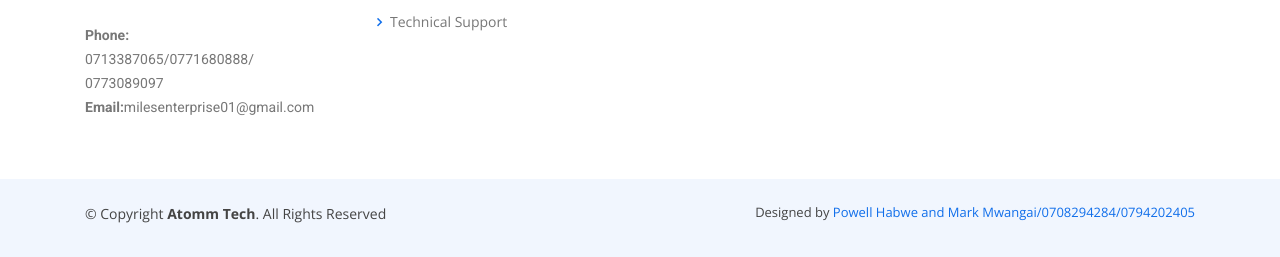
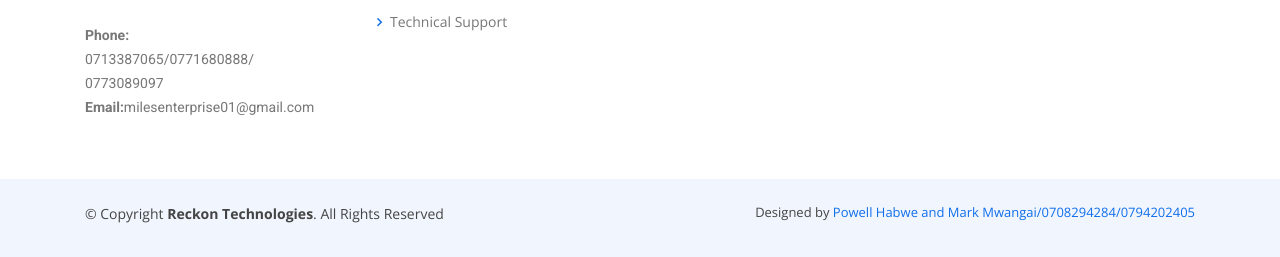
Before and after one commit to PowellHabwe/MilesFabricatingIndustriesWebsite, a plain HTML site: page index.html in a window 1280 px wide. Shown: the part 5864-6121 px from the top of the page. Drawn offline with nearby package versions, Linux system fonts and the light colour scheme; files whose address does not match are found by name.

Commit message:
brand name

```diff
--- a/index.html
+++ b/index.html
@@ -728,7 +728,7 @@
 
     <div class="container py-4">
       <div class="copyright">
-        &copy; Copyright <strong><span>Atomm Tech</span></strong>. All Rights Reserved
+        &copy; Copyright <strong><span>Reckon Technologies</span></strong>. All Rights Reserved
       </div>
       <div class="credits">
         <!-- All the links in the footer should remain intact. -->
```
